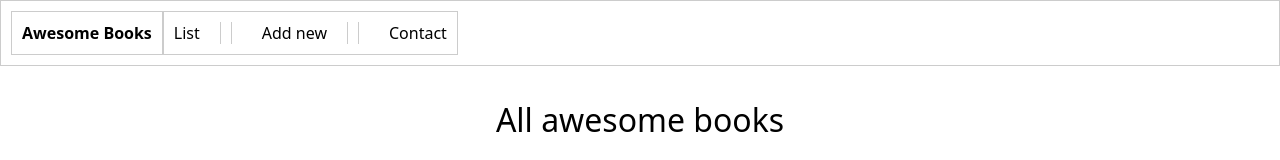
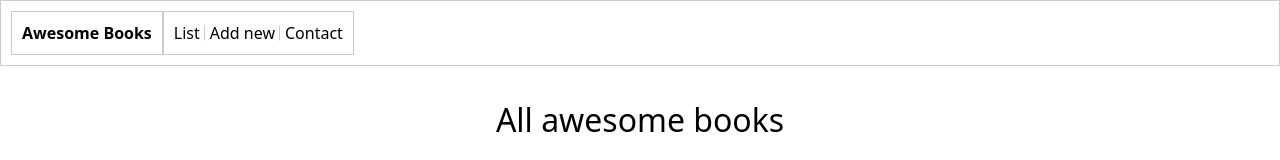
Before and after one commit to RileyManda/awesome-books, a website with bundled scripts: page index.html in a window 1280 px wide. Shown: the top 160 px of the page. Built offline with nearby package versions, Linux system fonts and the light colour scheme.

Commit message:
Updated vertical line betwen items

```diff
--- a/styles/style.css
+++ b/styles/style.css
@@ -26,28 +26,27 @@
 
 .row-list li {
   margin-left: 10px;
+  position: relative;
 }
 
 .row-list li:first-child {
   margin-left: 0;
 }
 
-.row-list li:not(:last-child) {
-  border-right: 1px solid #ccc;
-  padding-right: 20px;
+.row-list li:not(:last-child)::after {
+  content: "";
+  position: absolute;
+  top: 50%;
+  right: -5px;
+  transform: translateY(-50%);
+  width: 1px;
+  height: 70%;
+  background-color: #ccc;
 }
 
 .row-list li a {
   text-decoration: none;
   color: #000;
-}
-
-.row-list li:nth-child(2)::before,
-.row-list li:nth-child(3)::before {
-  content: "";
-  border-left: 1px solid #ccc;
-  height: 100%;
-  margin-right: 30px;
 }
 
 .navbar,
```
